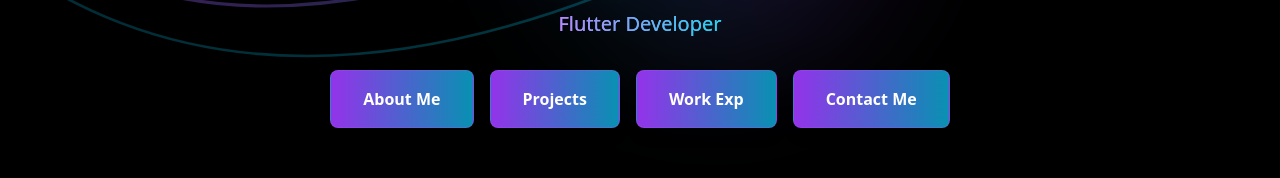
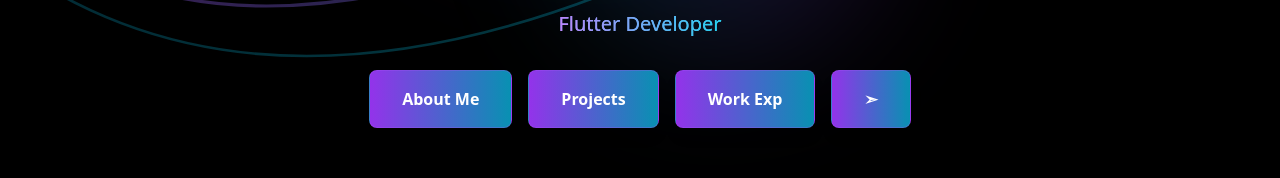
Before and after one commit to LyNNxMooon/Lynn-s-Portfolio, a React (Vite) app: page / in a window 1280 px wide. Shown: the part 594-772 px from the top of the page. Built offline with nearby package versions, Linux system fonts and the light colour scheme; no server answers; the database is empty.

Commit message:
Update Hero.tsx

```diff
--- a/src/components/Hero.tsx
+++ b/src/components/Hero.tsx
@@ -225,7 +225,7 @@ export const Hero: React.FC<HeroProps> = ({ personalInfo, onUpdatePersonalInfo,
             { label: 'About Me', target: 'about' },
             { label: 'Projects', target: 'projects' },
             { label: 'Work Exp', target: 'experience' },
-            { label: 'Contact Me', target: 'contact' }
+            { label: '➣', target: 'contact' }
           ].map((button, index) => (
             <motion.button
               key={button.target}
```
